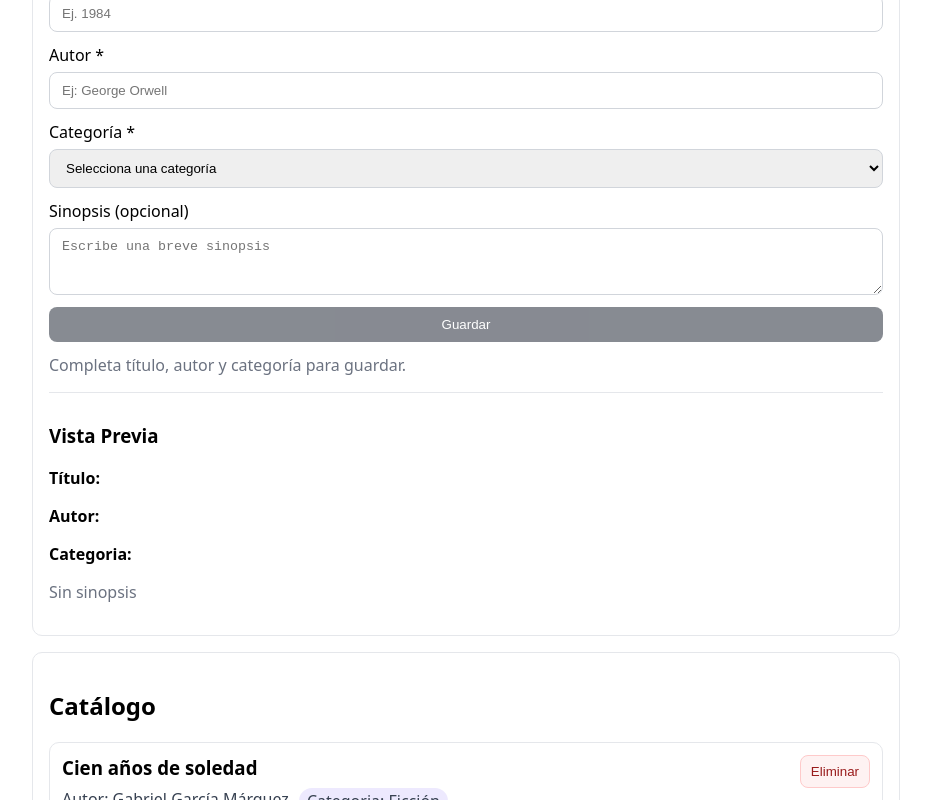
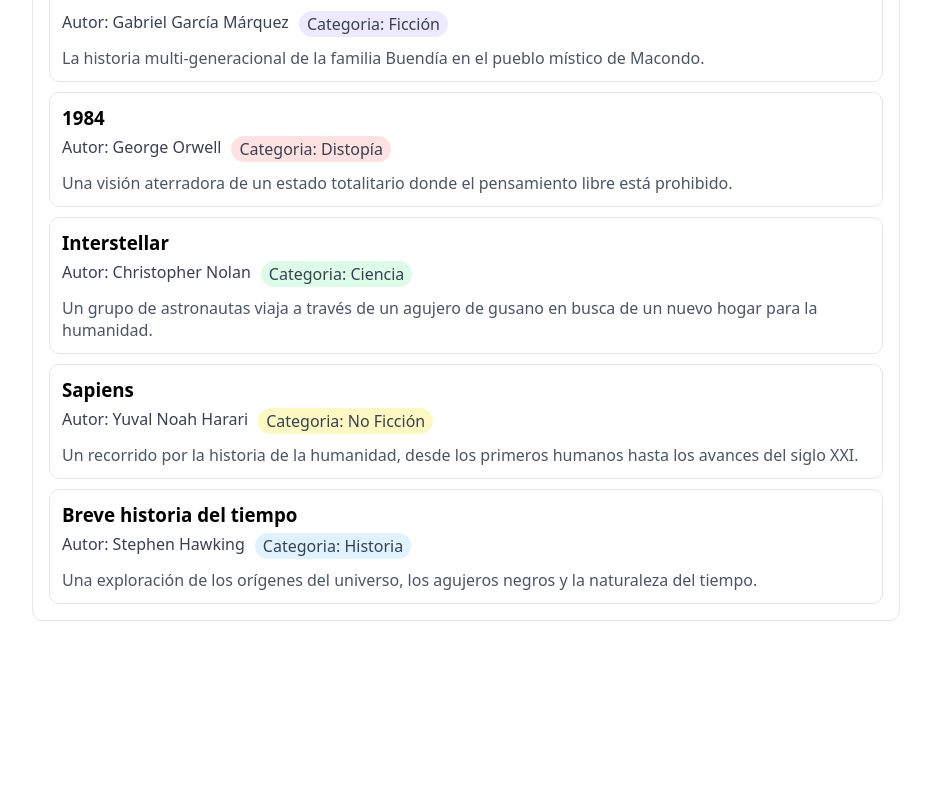
Before and after one commit to jltamayocabello-droid/m6_abp_booklist-spa, a Vue app: page /books in a window 1280 px wide. Shown: the part 360-1160 px from the top of the page, without its empty margins (174-1105 px from the left). After the commit the page ends 1021 px from the top, so only its background shows below. Built offline with nearby package versions, Linux system fonts and the light colour scheme.

Commit message:
Se actualiza BooksView, se añade control de rol admin

```diff
--- a/src/components/BookCard.vue
+++ b/src/components/BookCard.vue
@@ -6,7 +6,14 @@
           {{ props.book.title }}
         </RouterLink>
       </h3>
-      <button type="button" class="danger" @click="handleDelete">Eliminar</button>
+      <button
+        v-if="loginStore.currentUser?.admin"
+        type="button"
+        class="danger"
+        @click="handleDelete"
+      >
+        Eliminar
+      </button>
     </header>
 
     <p class="meta">
@@ -22,6 +29,9 @@
 
 <script setup>
 import { RouterLink } from 'vue-router'
+import { useLoginStore } from '../stores/login.store.js'
+
+const loginStore = useLoginStore()
 
 const props = defineProps({
   book: { type: Object, required: true },
--- a/src/views/BooksView.vue
+++ b/src/views/BooksView.vue
@@ -10,7 +10,7 @@
       <small v-if="tip">{{ tip }}</small>
     </header>
 
-    <BookForm @book-created="handleBookCreated" />
+    <BookForm v-if="loginStore.currentUser?.admin" @book-created="handleBookCreated" />
 
     <BookList :books="store.books" @book-deleted="handleBookDeleted" />
   </section>
@@ -21,8 +21,10 @@ import { ref } from 'vue'
 import BookForm from '../components/BookForm.vue'
 import BookList from '../components/BookList.vue'
 import { useBookStore } from '../stores/books.js'
+import { useLoginStore } from '../stores/login.store.js'
 
 const store = useBookStore()
+const loginStore = useLoginStore()
 
 const tip = ref('')
 const tipShown = ref(false)
```
